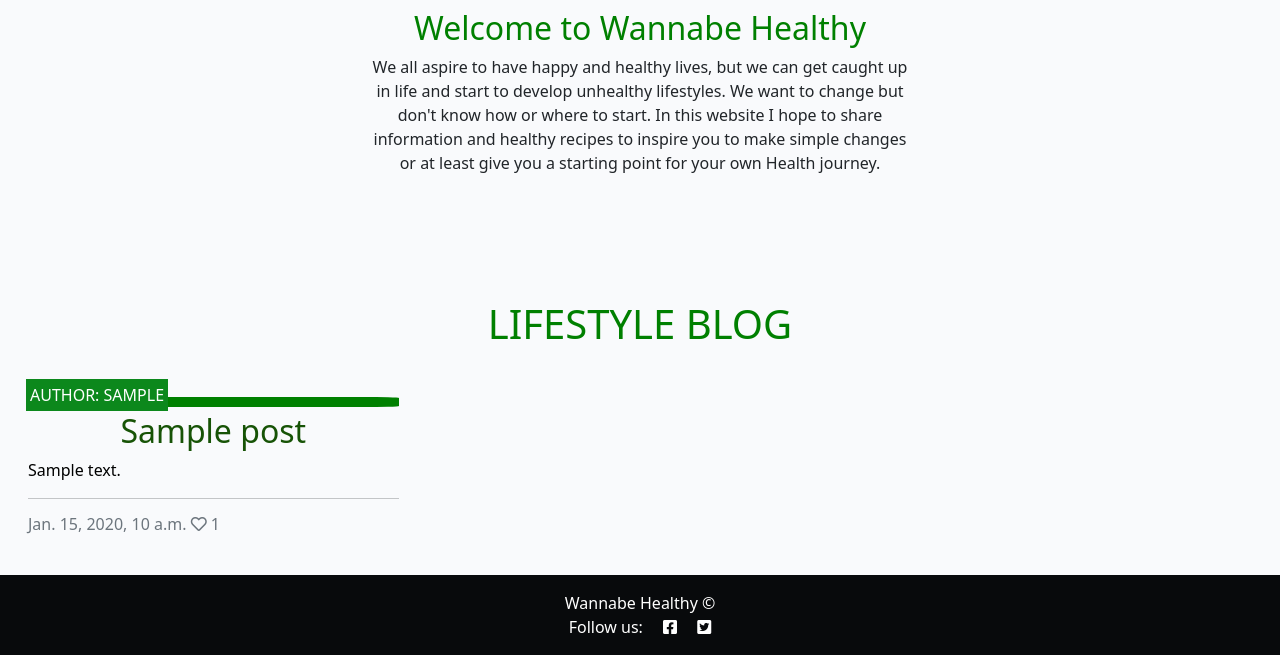
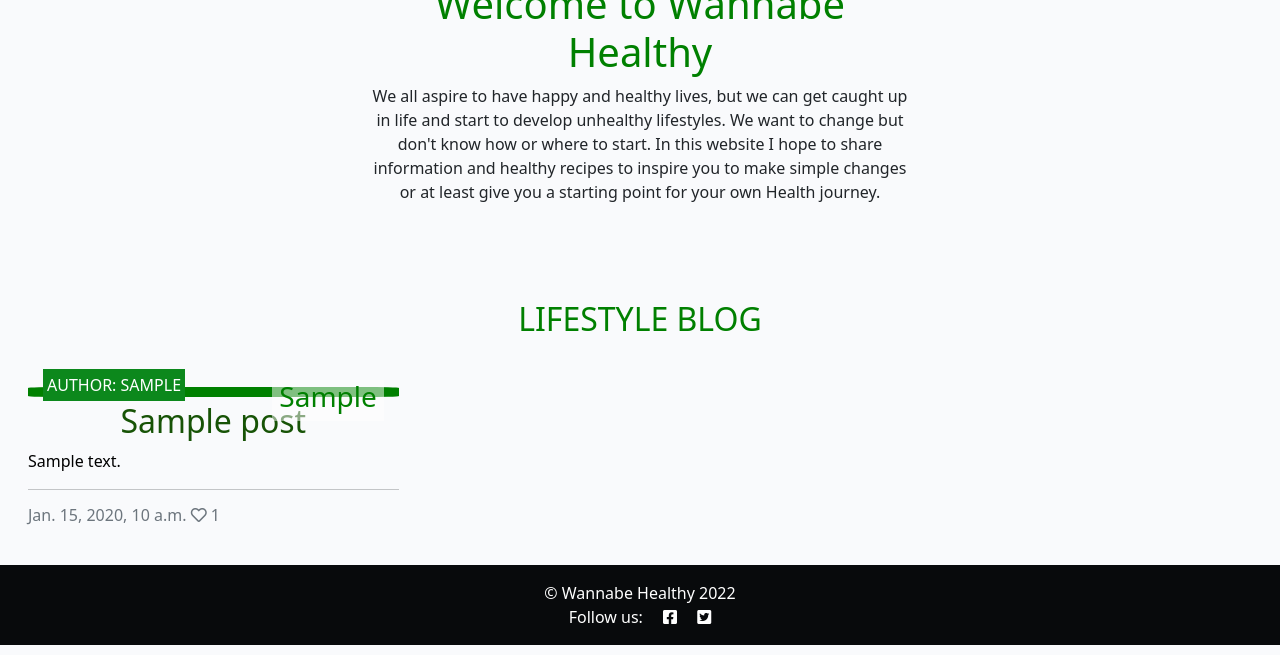
Before and after one commit to MHickey2/Wannabe-Healthy, a Django app: page / in a window 1280 px wide. Shown: the part 656-1311 px from the top of the page. Run offline with Django 3.2, Linux system fonts and the light colour scheme; tables that the repository leaves empty hold one stand-in row (values such as "Sample post").

Commit message:
Added category to the blogs

```diff
--- a/blog/models.py
+++ b/blog/models.py
@@ -1,13 +1,24 @@
 from django.db import models
 from django.contrib.auth.models import User
 from cloudinary.models import CloudinaryField
+from django.urls import reverse
 
 
 STATUS = ((0, "Draft"), (1, "Published"))
 
 
+class Category(models.Model):
+    name = models.CharField(max_length=200)
+
+    def __str__(self):
+        return self.name
+
+    def get_absolute_url(self):
+        return reverse('home')
+
 
 class Post(models.Model):
+    category = models.CharField(max_length=200)
     title = models.CharField(max_length=200, unique=True)
     slug = models.SlugField(max_length=200, unique=True)
     author = models.ForeignKey(
@@ -19,8 +30,7 @@ class Post(models.Model):
     content = models.TextField()
     created_on = models.DateTimeField(auto_now_add=True)
     status = models.IntegerField(choices=STATUS, default=0)
-    likes = models.ManyToManyField(
-        User, related_name='blogpost_like', blank=True)
+    likes = models.ManyToManyField(User, related_name='blogpost_like', blank=True)
 
     class Meta:
         ordering = ["-created_on"]
--- a/static/css/style.css
+++ b/static/css/style.css
@@ -60,8 +60,19 @@ body {
     position: absolute;
     bottom: 5%;
     min-width: 30%;
-    left: -2px;
+    left: 15px;
     background-color: #0c881c;
+}
+
+.image-flash1 {
+    position: absolute;
+    top: 5%;
+    min-width: 30%;
+    right: 15px;
+    color:green;
+    background-color: rgba(255, 255, 255, 0.5);
+    text-align: center;
+    vertical-align: center;
 }
 
 .author {
--- a/templates/base.html
+++ b/templates/base.html
@@ -71,7 +71,7 @@
 
     <!-- Footer -->
     <footer class="footer mt-auto py-3 dark-bg">
-        <p class="m-0 text-center text-white">Wannabe Healthy &copy;</p>
+        <p class="m-0 text-center text-white">&copy; Wannabe Healthy 2022 </p>
         <p class="m-0 text-center text-white">Follow us: <i class="fab fa-facebook-square ms-3"></i>
             <i class="fab fa-twitter-square ms-3"></i>
     </footer>
--- a/templates/index.html
+++ b/templates/index.html
@@ -12,7 +12,7 @@
                         <div class="lc-block mb-4">
                     <div editable="rich">
 
-                        <h2 class="green">Welcome to Wannabe Healthy</h2>
+                        <h1 class="green">Welcome to Wannabe Healthy</h1>
 
                         <p>We all aspire to have happy and healthy lives, but we can get caught
                             up in life and start to develop unhealthy lifestyles. We want to change
@@ -28,7 +28,7 @@
 
 </div>
 
-<h1 class="bloghead">LIFESTYLE BLOG</h1>
+<h2 class="bloghead">LIFESTYLE BLOG</h2>
 
 <div class="container-fluid">
     <div class="row">
@@ -47,9 +47,13 @@
                                 {% else %}
                                 <img class="card-img-top" src=" {{ post.featured_image.url }}">
                                 {% endif %}
+                                <div class="image-flash1">
+                                    <h3 class="category"> {{ post.category }}</h3>
+                                </div>
                                 <div class="image-flash">
                                     <p class="author">Author: {{ post.author }}</p>
                                 </div>
+
                             </div>
                             <a href="{% url 'post_detail' post.slug  %}">
                                 <h2 class="card-title">{{ post.title }}</h2>
--- a/templates/post_detail.html
+++ b/templates/post_detail.html
@@ -1,5 +1,6 @@
 {% extends 'base.html' %} {% block content %}
 
+<h3 class="post-category">Category:{{ post.category }}</h1>
 <div class="masthead">
     <div class="container">
         <div class="row g-0">
@@ -76,14 +77,13 @@
         </div>
         <div class="col-md-4 card mb-4  mt-3 ">
             <div class="card-body">
-                <!-- For later -->
+                <!-- For later --> .
             </div>
         </div>
     </div>
 </div>
 
-<h1>testing</h1>
 
-<a href ="home">Return</a>
+
 
 {% endblock content %}
```
Also changed, not shown: other parts of static/css/style.css (+24 -7 lines), templates/login.html (added, +25 -0 lines), blog/migrations/0002_post_category.py (added), blog/migrations/0003_auto_20221002_1238.py (added).
